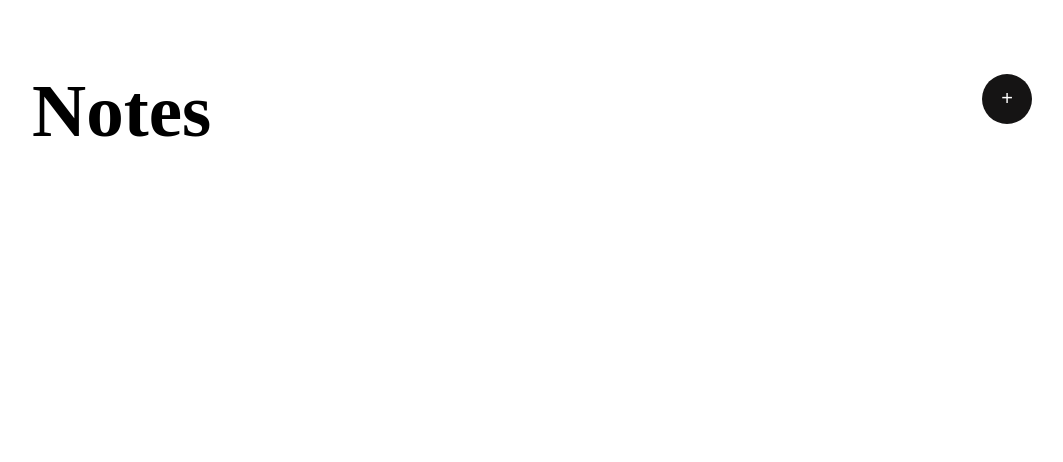
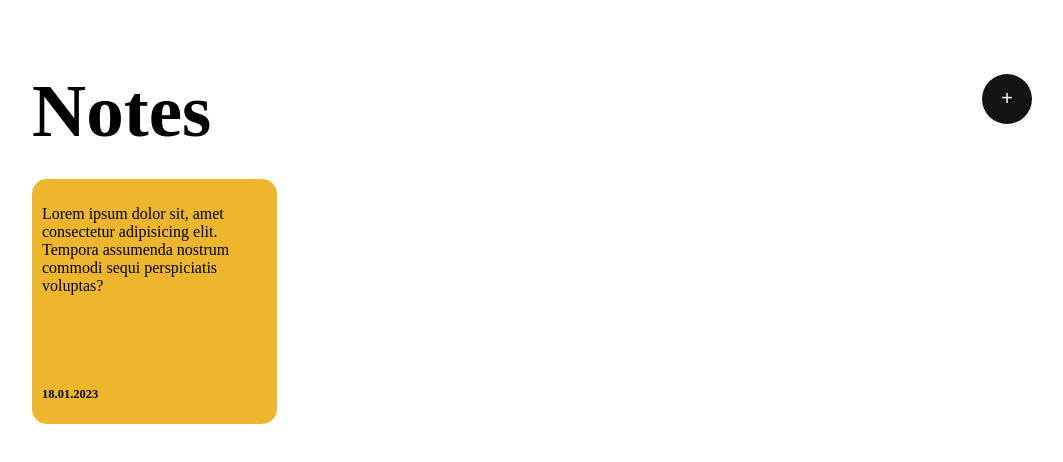
Before and after one commit to alex197925/note-vue-app, a Vue app: page / in a window 1280 px wide. Shown: the top 462 px of the page, without its empty margins (116-1179 px from the left). Built offline with nearby package versions, Linux system fonts and the light colour scheme.

Commit message:
Created Modal, added style

```diff
--- a/src/App.vue
+++ b/src/App.vue
@@ -2,6 +2,13 @@
 
 <template>
   <main>
+    <!-- <div class="overlay">
+      <div class="modal">
+        <textarea name="note" id="note" cols="30" rows="10"></textarea>
+        <button>Add Note</button>
+        <button class="close">Close</button>
+      </div>
+    </div> -->
     <div class="container">
       <header>
         <h1>Notes</h1>
@@ -10,8 +17,11 @@
 
       <div class="card-container">
         <div class="card">
-          <p class="main-text"></p>
-          <p class="date"></p>
+          <p class="main-text">
+            Lorem ipsum dolor sit, amet consectetur adipisicing elit. Tempora
+            assumenda nostrum commodi sequi perspiciatis voluptas?
+          </p>
+          <p class="date">18.01.2023</p>
         </div>
       </div>
     </div>
@@ -42,7 +52,7 @@
   font-size: 75px;
 }
 
-button {
+header button {
   border: none;
   padding: 10px;
   width: 50px;
@@ -53,4 +63,62 @@
   font-size: 20px;
   border-radius: 100%;
 }
+
+.card-container {
+  display: flex;
+  flex-wrap: wrap;
+}
+.card {
+  width: 225px;
+  height: 225px;
+  background-color: rgb(237, 182, 44);
+  padding: 10px;
+  border-radius: 15px;
+  display: flex;
+  flex-direction: column;
+  justify-content: space-between;
+  margin-right: 20px;
+  margin-bottom: 20px;
+}
+
+.date {
+  font-size: 12.5px;
+  font-weight: bold;
+}
+
+.overlay {
+  position: absolute;
+  width: 100%;
+  height: 100%;
+  background-color: rgba(0, 0, 0, 0.77);
+  z-index: 10;
+  display: flex;
+  align-items: center;
+  justify-content: center;
+}
+
+.modal {
+  width: 770px;
+  position: relative;
+  display: flex;
+  flex-direction: column;
+  background: #fff;
+  border-radius: 10px;
+  padding: 30px;
+}
+
+.modal button {
+  padding: 10px 20px;
+  font-size: 20px;
+  margin-top: 15px;
+  width: 100%;
+  background-color: blueviolet;
+  color: #fff;
+  border: none;
+}
+
+.modal .close {
+  background-color: red;
+  margin-top: 7px;
+}
 </style>
```
